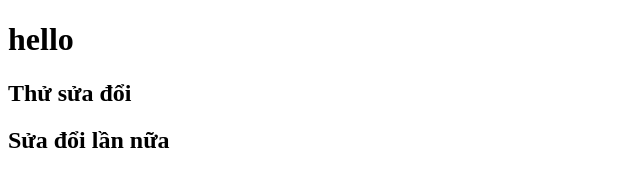
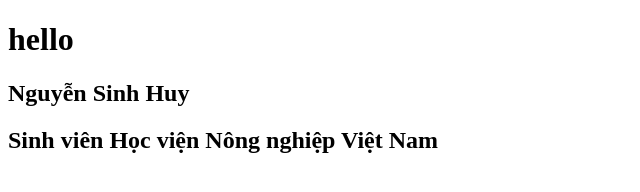
Before and after one commit to sinhhuy/lap-trinh-html-css-js, a plain HTML site: page index.html in a window 1280 px wide. Shown: the whole page, without its empty margins (0-640 px from the left). Drawn offline with Linux system fonts and the light colour scheme.

Commit message:
Update index.html

```diff
--- a/index.html
+++ b/index.html
@@ -8,7 +8,7 @@
 </head>
 <body>
     <h1>hello</h1>
-    <h2>Thử sửa đổi</h2>
-    <h2>Sửa đổi lần nữa</h2>
+    <h2>Nguyễn Sinh Huy</h2>
+    <h2>Sinh viên Học viện Nông nghiệp Việt Nam</h2>
 </body>
 </html>
```
